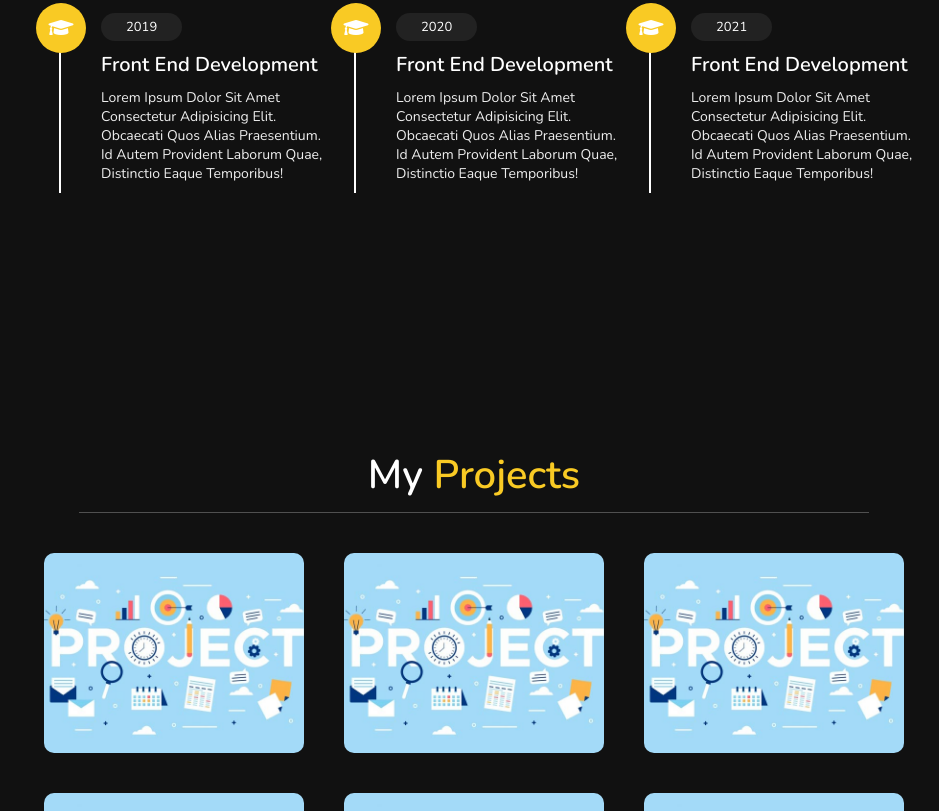
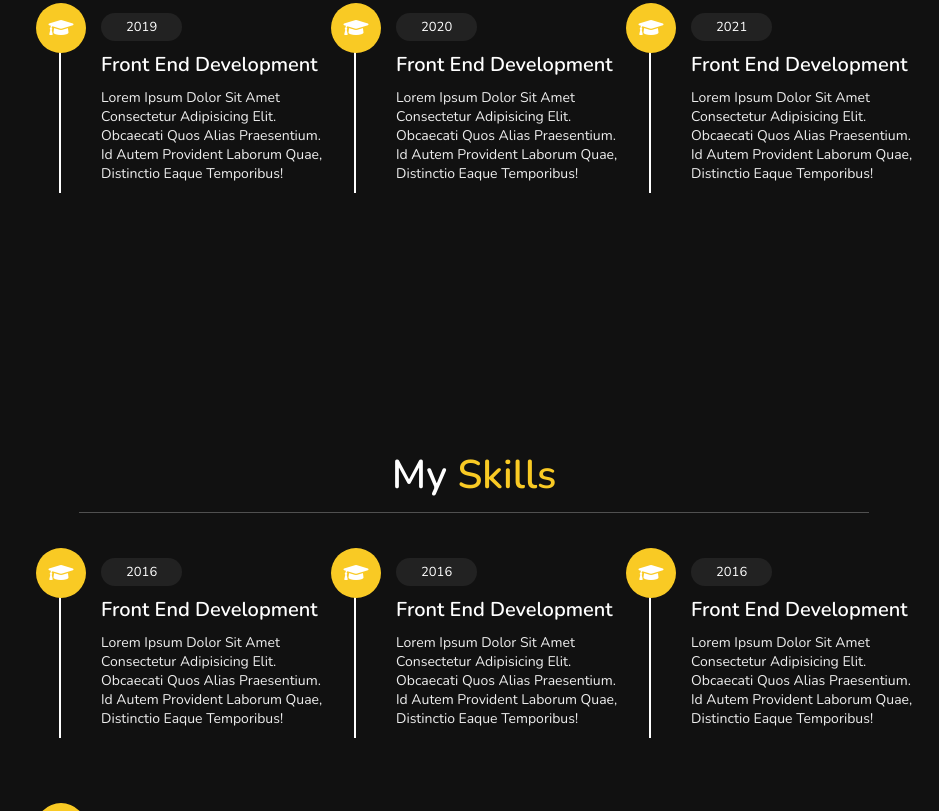
Before and after one commit to hoangnm-ndm/my-portfolio, a plain HTML site: page index.html in a window 1280 px wide. Shown: the part 1989-2800 px from the top of the page, without its empty margins (341-1280 px from the left). Drawn offline with nearby package versions, Linux system fonts and the light colour scheme.

Commit message:
fix bug responsive

```diff
--- a/css/style.css
+++ b/css/style.css
@@ -173,6 +173,7 @@ header .navbar ul li a:hover{
     font-size:2rem;
     color:#eee;
     padding: 1rem 0;
+    text-transform: none;
 }
 
 .about .row{
--- a/index.html
+++ b/index.html
@@ -158,6 +158,48 @@
 
 <!-- education section ends -->
 
+<!-- skills section starts  -->
+
+<section class="education" id="skills">
+
+    <h1 class="heading"> my <span>skills</span> </h1>
+
+    <div class="box-container">
+
+        <div class="box">
+            <i class="fas fa-graduation-cap"></i>
+            <span>2016</span>
+            <h3>front end development</h3>
+            <p>Lorem ipsum dolor sit amet consectetur adipisicing elit. Obcaecati quos alias praesentium. Id autem provident laborum quae, distinctio eaque temporibus!</p>
+        </div>
+
+        <div class="box">
+            <i class="fas fa-graduation-cap"></i>
+            <span>2016</span>
+            <h3>front end development</h3>
+            <p>Lorem ipsum dolor sit amet consectetur adipisicing elit. Obcaecati quos alias praesentium. Id autem provident laborum quae, distinctio eaque temporibus!</p>
+        </div>
+
+        <div class="box">
+            <i class="fas fa-graduation-cap"></i>
+            <span>2016</span>
+            <h3>front end development</h3>
+            <p>Lorem ipsum dolor sit amet consectetur adipisicing elit. Obcaecati quos alias praesentium. Id autem provident laborum quae, distinctio eaque temporibus!</p>
+        </div>
+
+        <div class="box">
+            <i class="fas fa-graduation-cap"></i>
+            <span>2016</span>
+            <h3>front end development</h3>
+            <p>Lorem ipsum dolor sit amet consectetur adipisicing elit. Obcaecati quos alias praesentium. Id autem provident laborum quae, distinctio eaque temporibus!</p>
+        </div>
+
+    </div>
+
+    </section>
+
+    <!-- skills section ends -->
+
 <!-- projects section starts  -->
 
 <section class="projects" id="projects">
```
